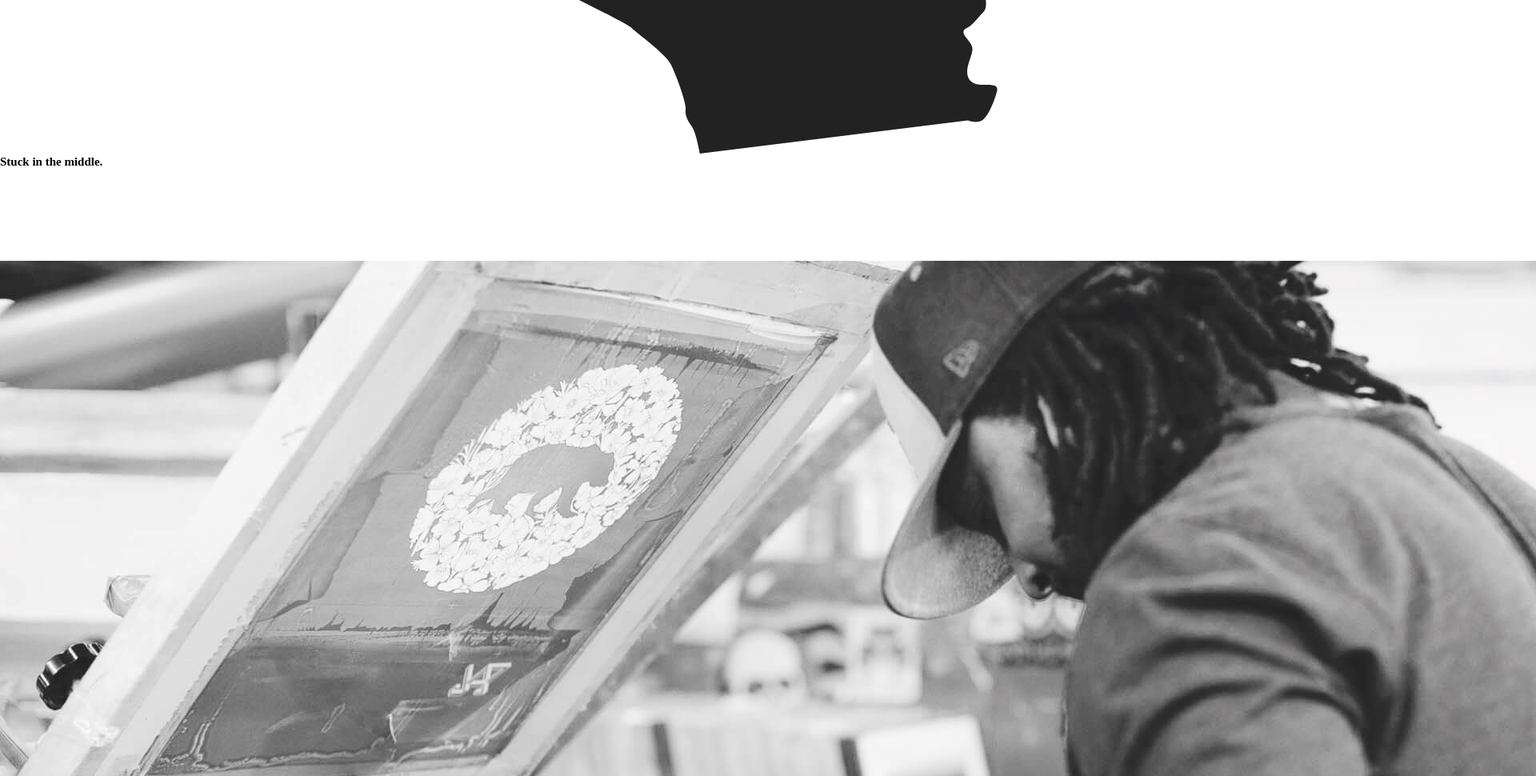
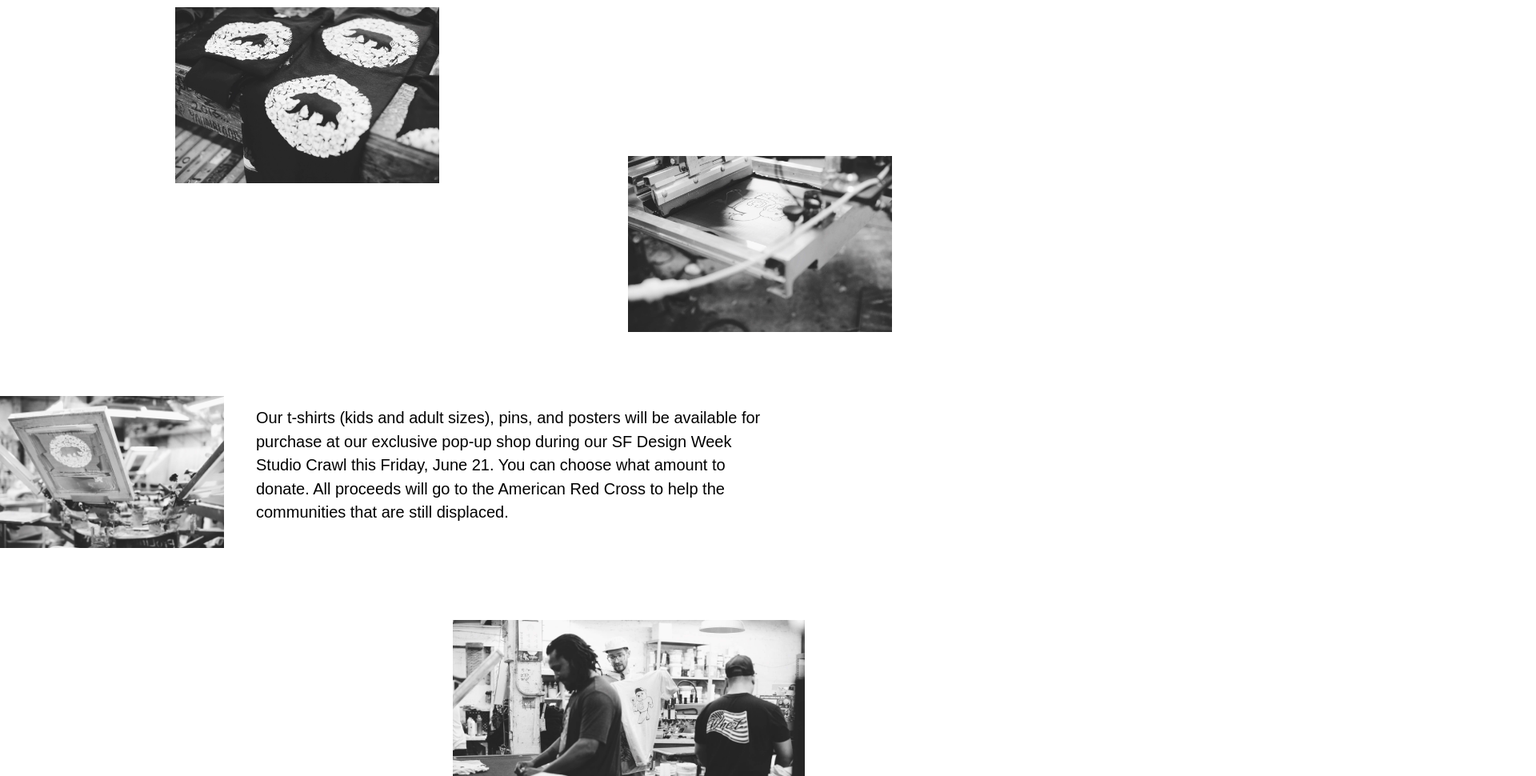
Before and after one commit to lamianicole/California-Calling, a plain HTML site: page index.html in a window 1280 px wide. Shown: the part 1700-2670 px from the top of the page at 80% size, 1920 px wide, since content can reach past the window. Drawn offline with Linux system fonts and the light colour scheme; a web font is replaced by a local one.

Commit message:
Section flying-pictures (html+css)
Co-authored-by: lamianicole <lamianicole@users.noreply.github.com>

```diff
--- a/assets/css/style.css
+++ b/assets/css/style.css
@@ -8,25 +8,24 @@
     src: url("../fonts/Work_Sans/WorkSans-VariableFont_wght.ttf");
 }
 
-*{
+* {
     box-sizing: border-box;
     margin: 0;
     padding: 0;
 }
 
-html{
+html {
     font-size: 10px;
 }
 
-header{
+header {
     background-color: black;
 }
 
-header div{
+header div {
     display: flex;
 }
-
-.btn{
+.btn {
     border: 1px solid white;
     text-decoration: none;
     color: white;
@@ -36,11 +35,10 @@ header div{
     align-items: center;
 }
 
-article{
-
+article {
 }
 
-h1{
+h1 {
     font-family: "Inter-Variable", sans-serif;
     color: white;
     font-size: 9.6rem;
@@ -48,30 +46,104 @@ h1{
     text-align: center;
 }
 
-h1 span{
+h1 span {
     color: black;
     -webkit-text-stroke: white 1px;
 }
 
-p{
+p {
     font-family: "Work-Sans", sans-serif;
     color: white;
     font-size: 2rem;
     font-weight: 400;
     text-align: center;
 }
+section > div > img {
+    width: 100px;
+}
+h2 {
+    font-family: "Inter-Variable", sans-serif;
+    font-size: 8.4rem;
+    font-weight: 700;
+    letter-spacing: -1.2px;
+}
 
-
------------------------------
-
-
-.header-line{
+----------------------------- .header-line {
     display: block;
     width: 1px;
     height: 186px;
     background-color: white;
     margin: 0 auto 42px auto;
 }
-.flying-pictures{
+.flying-pictures {
     position: relative;
+    display: flex;
+    flex-direction: column;
+    justify-content: center;
+    align-items: center;
+    padding: 41rem 0 31rem 0;
 }
+.flying-pictures h2 {
+    width: 50%;
+}
+.flying-pictures p {
+    color: black;
+    text-align: left;
+    width: 50%;
+    line-height: 2.96rem;
+}
+.flying-pictures p:nth-of-type(1) {
+    margin-bottom: 68rem;
+}
+.flying-pictures img {
+    width: 100px;
+}
+.flying-pictures img:nth-of-type(1) {
+    position: absolute;
+    top: -8.1rem;
+    right: 11rem;
+    width: 32.91rem;
+    height: 21.94rem;
+}
+.flying-pictures img:nth-of-type(2) {
+    position: absolute;
+    top: 28.1rem;
+    left: 5.5rem;
+    width: 27.5rem;
+    height: 18.3rem;
+}
+.flying-pictures img:nth-of-type(3) {
+    position: absolute;
+    top: 66.6rem;
+    right: 0;
+    width: 27.5rem;
+    height: 18.3rem;
+}
+.flying-pictures img:nth-of-type(4) {
+    position: absolute;
+    top: 87.4rem;
+    left: 21.9rem;
+    width: 33rem;
+    height: 22rem;
+}
+.flying-pictures img:nth-of-type(5) {
+    position: absolute;
+    top: 106rem;
+    right: 16.5rem;
+    width: 33rem;
+    height: 22rem;
+}
+.flying-pictures img:nth-of-type(6) {
+    position: absolute;
+    top: 136rem;
+    left: 0;
+    width: 28rem;
+    height: 19rem;
+}
+.flying-pictures img:nth-of-type(7) {
+    position: absolute;
+    top: 164rem;
+    right: 27.4rem;
+    width: 44rem;
+    height: 30rem;
+}
--- a/index.html
+++ b/index.html
@@ -23,12 +23,14 @@
     <section>
         <h2>Last year, nearly 2 million acres were devastated by the deadliest, most destructive wildfires in California history.</h2>
         <div>
+            <div>
                 <p class="zwi-ti">Wildfires</p>
                 <p>8.527</p>
                 <p class="zwi-ti">Insurance Claim Damages</p>
                 <p>$12B</p>
                 <p class="zwi-ti">Acres Burned</p>
                 <p>1,893,913</p>
+            </div>
             <img src="assets/img/map.svg" alt="Map">
         </div>
     </section>
```
Lines whose indentation alone changed are shown as unchanged.
